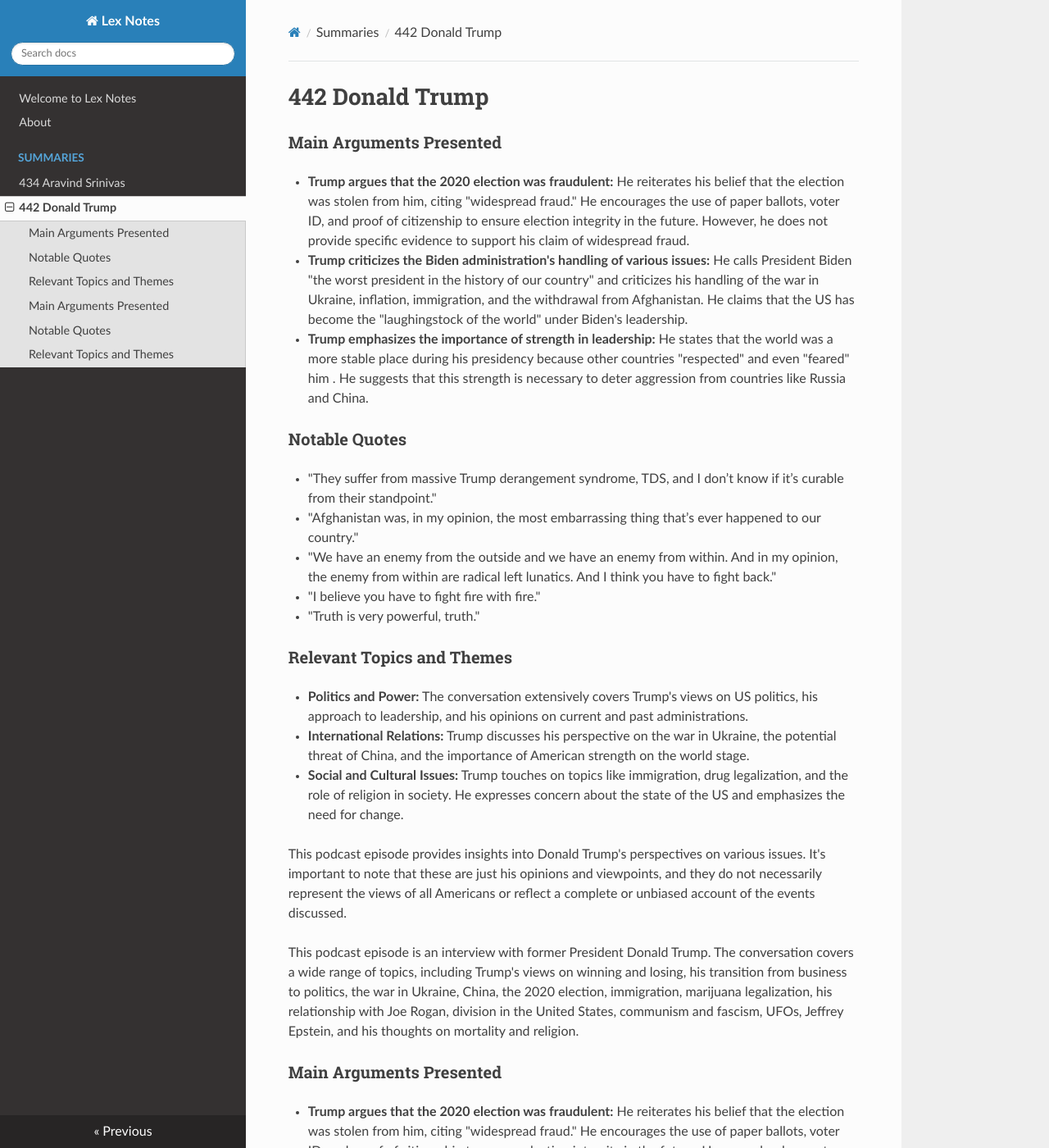
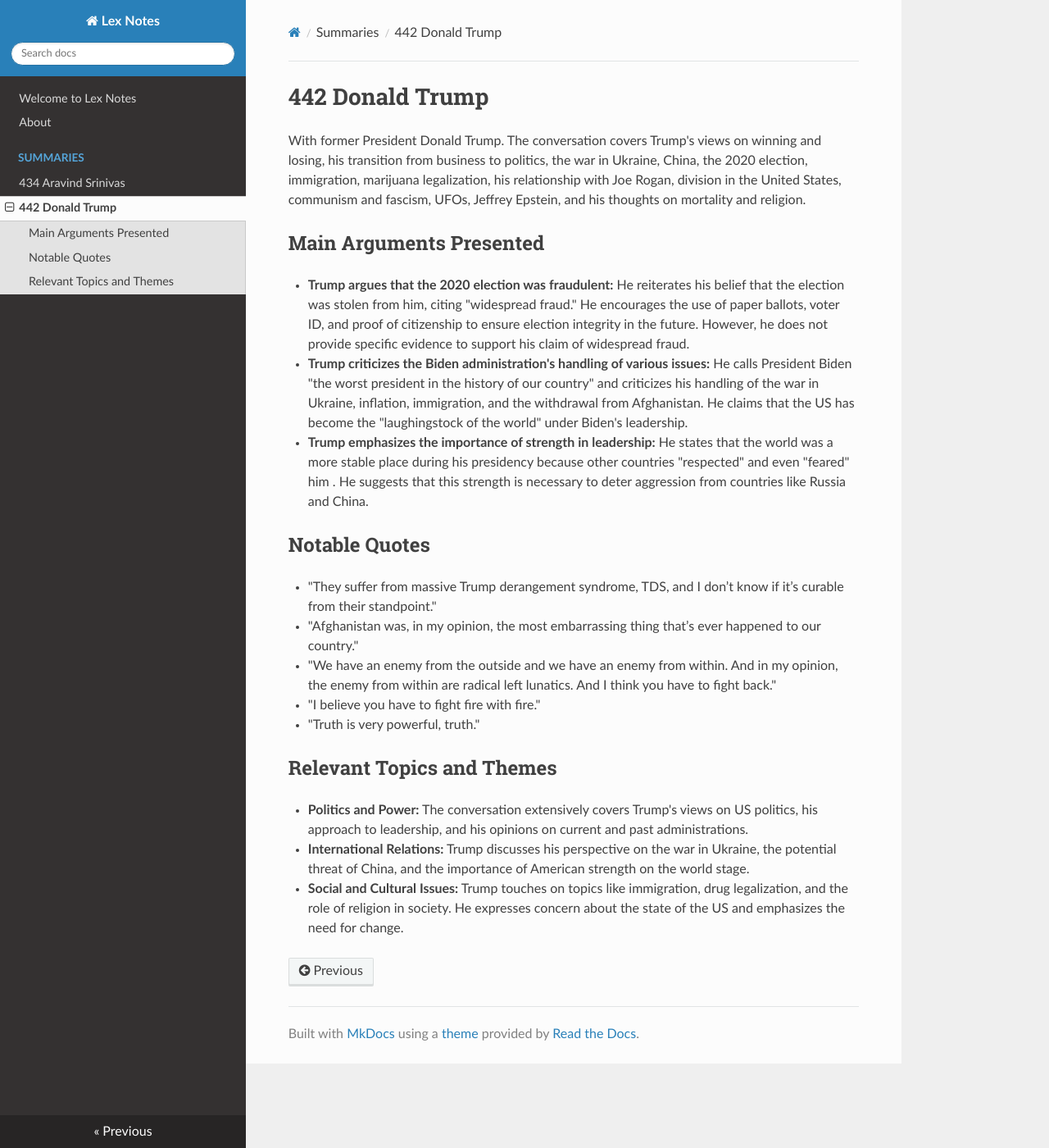
Before and after one commit to Just-Learning/lexnotes, an MkDocs documentation site: the page built from docs/summaries/442-donald-trump.md, in a window 1280 px wide and 1400 px high. Shown: the whole window at 82% size. Built offline with MkDocs 1.6.1, drawn with Linux system fonts in a browser that asks for light colours; nearby versions of some CDN libraries.

Commit message:
Update 442-donald-trump.md

```diff
--- a/docs/summaries/442-donald-trump.md
+++ b/docs/summaries/442-donald-trump.md
@@ -14,32 +16,8 @@
 * "I believe you have to fight fire with fire."
 * "Truth is very powerful, truth."
 
-### Relevant Topics and Themes
+## Relevant Topics and Themes
 
 * **Politics and Power:** The conversation extensively covers Trump's views on US politics, his approach to leadership, and his opinions on current and past administrations.
 * **International Relations:**  Trump discusses his perspective on the war in Ukraine, the potential threat of China, and the importance of American strength on the world stage.
 * **Social and Cultural Issues:** Trump touches on topics like immigration, drug legalization, and the role of religion in society. He expresses concern about the state of the US and emphasizes the need for change.
-
-This podcast episode provides insights into Donald Trump's perspectives on various issues. It's important to note that these are just his opinions and viewpoints, and they do not necessarily represent the views of all Americans or reflect a complete or unbiased account of the events discussed.
-
-This podcast episode is an interview with former President Donald Trump. The conversation covers a wide range of topics, including Trump's views on winning and losing, his transition from business to politics, the war in Ukraine, China, the 2020 election, immigration, marijuana legalization, his relationship with Joe Rogan, division in the United States, communism and fascism, UFOs, Jeffrey Epstein, and his thoughts on mortality and religion.
-
-### Main Arguments Presented
-
-* **Trump argues that the 2020 election was fraudulent:** He reiterates his belief that the election was stolen from him, citing "widespread fraud." He encourages the use of paper ballots, voter ID, and proof of citizenship to ensure election integrity in the future. However, he does not provide specific evidence to support his claim of widespread fraud.
-* **Trump criticizes the Biden administration's handling of various issues:** He calls President Biden "the worst president in the history of our country" and criticizes his handling of the war in Ukraine, inflation, immigration, and the withdrawal from Afghanistan. He claims that the US has become the "laughingstock of the world" under Biden's leadership.
-* **Trump emphasizes the importance of strength in leadership:** He states that the world was a more stable place during his presidency because other countries "respected" and even "feared" him . He suggests that this strength is necessary to deter aggression from countries like Russia and China.
-
-### Notable Quotes
-
-* "They suffer from massive Trump derangement syndrome, TDS, and I don’t know if it’s curable from their standpoint."
-* "Afghanistan was, in my opinion, the most embarrassing thing that’s ever happened to our country."
-* "We have an enemy from the outside and we have an enemy from within. And in my opinion, the enemy from within are radical left lunatics. And I think you have to fight back."
-* "I believe you have to fight fire with fire."
-* "Truth is very powerful, truth."
-
-### Relevant Topics and Themes
-
-* **Politics and Power:** The conversation extensively covers Trump's views on US politics, his approach to leadership, and his opinions on current and past administrations.
-* **International Relations:**  Trump discusses his perspective on the war in Ukraine, the potential threat of China, and the importance of American strength on the world stage.
-* **Social and Cultural Issues:** Trump touches on topics like immigration, drug legalization, and the role of religion in society. He expresses concern about the state of the US and emphasizes the need for change.
```
Also changed, not shown: other parts of docs/summaries/442-donald-trump.md (+4 -2 lines).
